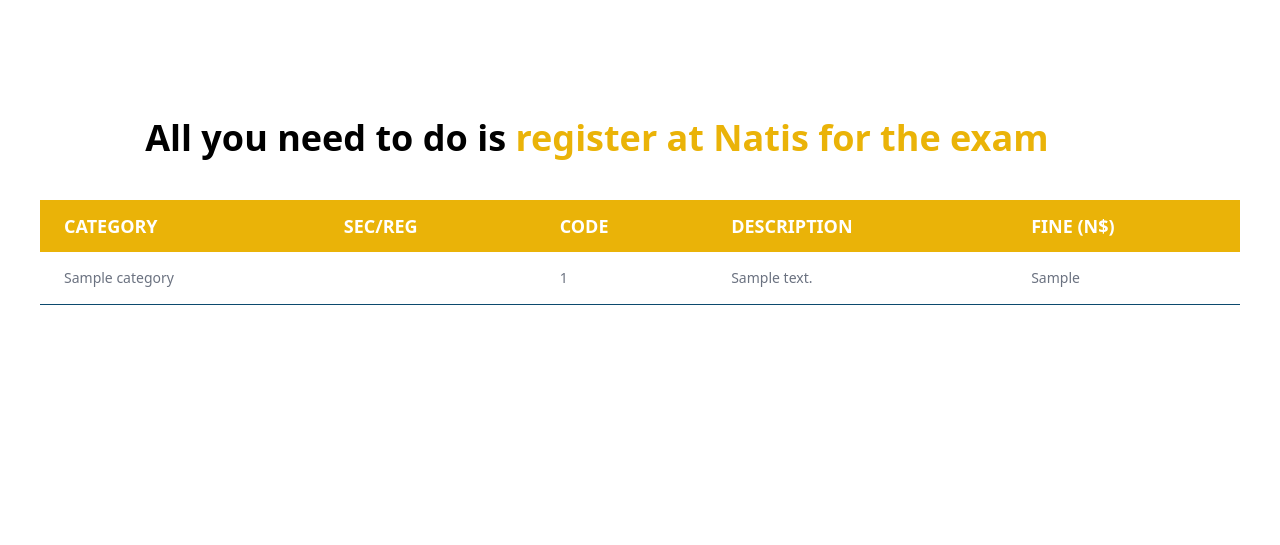
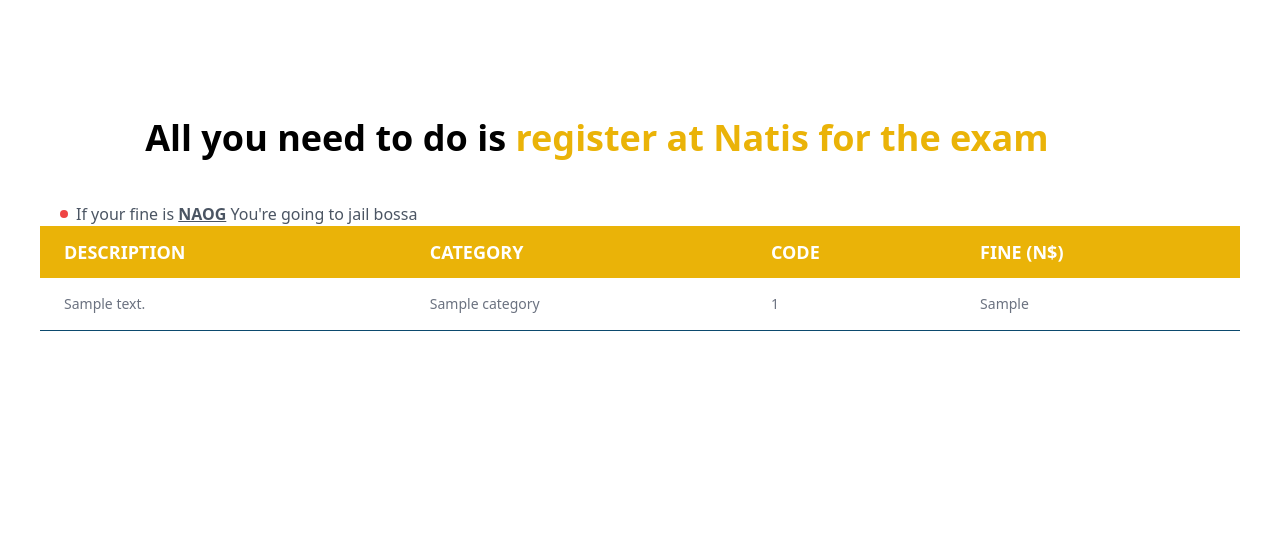
Before and after one commit to SakariaNdadi/natis, a Django app: page / in a window 1280 px wide. Shown: the part 161-706 px from the top of the page. Run offline with Django 5.2, Linux system fonts and the light colour scheme; tables that the repository leaves empty hold one stand-in row (values such as "Sample post"); some libraries are stand-ins or nearby versions.

Commit message:
code: separate table from index page

```diff
--- /dev/null
+++ b/templates/fine/table.html
@@ -0,0 +1,111 @@
+{% load static %}
+{% block extracss %}
+    <link rel="stylesheet" href="{% static 'css/datatables.css' %}" />
+    <link rel="stylesheet" href="{% static 'css/dataTables.min.css' %}">
+{% endblock extracss %}
+
+
+{% block extrajs %}
+    <script src="{% static 'js/charts.js' %}"></script>
+    <script src="{% static 'js/dataTables.min.js' %}"></script>
+{% endblock extrajs %}
+
+<div class="overflow-x-scroll md:block mt-10">
+    <fieldset>
+        <div class="inline-flex items-center pl-5">
+            <span class="size-2 inline-block bg-red-500 rounded-full me-2 dark:bg-red-500"></span>
+            <span class="text-gray-600 dark:text-neutral-400">If your fine is <u class="font-black">NAOG</u> You're
+                going to jail
+                bossa</span>
+        </div>
+    </fieldset>
+    <table id="myTable" class="display nowrap w-full text-sm text-left rtl:text-right text-gray-500 dark:text-gray-400">
+        <thead class="text-lg uppercase bg-yellow-500 dark:bg-gray-700 text-white">
+            <tr>
+                <th scope="col" class="px-6 py-3">Description</th>
+                <th scope="col" class="px-6 py-3">Category</th>
+                <th scope="col" class="px-6 py-3">Code</th>
+                <th scope="col" class="px-6 py-3">Fine (N$)</th>
+            </tr>
+        </thead>
+        <tbody>
+            {% for fine in fines %}
+                <tr
+                    class="odd:bg-white odd:dark:bg-gray-900 even:bg-gray-50 even:dark:bg-gray-800 border-b border-sky-900 dark:border-gray-700">
+                    <td class="px-6 py-4">{{ fine.description }}</td>
+                    <td class="px-6 py-4">{{ fine.category }}</td>
+                    <td class="px-6 py-4">{{ fine.code }}</td>
+                    <td class="px-6 py-4">{{ fine.fine }}</td>
+                </tr>
+            {% endfor %}
+        </tbody>
+    </table>
+</div>
+
+<script>
+    let table = new DataTable('#myTable', {
+        searching: true,
+        pageLength: 100,
+        lengthChange: false,
+        stateSave: true,
+        scrollCollapse: true,
+        scroller: true,
+        scrollY: 200,
+        keys: true,
+        responsive: true,
+
+        order: [[1, 'asc']],
+        rowGroup: {
+            dataSrc: 1
+        },
+
+        responsive: {
+            details: {
+                display: DataTable.Responsive.display.modal({
+                    header: function (row) {
+                        let data = row.data();
+                        return ``;
+                    }
+                }),
+                renderer: function (api, rowIdx) {
+                    let data = api
+                        .columns()
+                        .indexes()
+                        .map(colIdx => {
+                            let column = api.column(colIdx);
+                            return `
+                                <tr class="border-b">
+                                    <td class="px-4 py-2 font-medium text-gray-700 font-black">${column.header().innerText}:</td>
+                                    <td class="px-4 py-2 text-gray-900">${api.cell(rowIdx, colIdx).data()}</td>
+                                </tr>
+                            `;
+                        })
+                        .join('');
+
+                    return `
+                        <div class="p-4 bg-white rounded-lg shadow-md">
+                            <table class="w-full border-collapse grid-col-1">${data}</table>
+                        </div>
+                    `;
+                }
+            }
+        }
+        ,
+
+        columnDefs: [
+            {
+                target: 1,
+                // visible: false,
+                // sortable: false,
+                searchable: true
+            },
+            {
+                target: 3,
+                // visible: false,
+                sortable: false,
+                // searchable: false
+            },
+        ]
+    });
+
+</script>
--- a/templates/pages/index.html
+++ b/templates/pages/index.html
@@ -1,17 +1,6 @@
 {% extends '_base.html' %}
 {% load static %}
 {% block title %}NatisMock{% endblock title %}
-
-{% block extracss %}
-    <link rel="stylesheet" href="{% static 'css/datatables.css' %}" />
-    <link rel="stylesheet" href="{% static 'css/dataTables.min.css' %}">
-{% endblock extracss %}
-
-
-{% block extrajs %}
-    <script src="{% static 'js/charts.js' %}"></script>
-    <script src="{% static 'js/dataTables.min.js' %}"></script>
-{% endblock extrajs %}
 
 {% block content %}
 
@@ -84,69 +73,14 @@
         </ol>
     </div>
 
-<!-- Tickets -->
-    <div class="overflow-x-scroll md:block mt-10">
-        <table id="myTable" class="display nowrap w-full text-sm text-left rtl:text-right text-gray-500 dark:text-gray-400">
-            <thead class="text-lg uppercase bg-yellow-500 dark:bg-gray-700 text-white">
-                <tr>
-                    <th scope="col" class="px-6 py-3">Category</th>
-                    <th scope="col" class="px-6 py-3">SEC/REG</th>
-                    <th scope="col" class="px-6 py-3">Code</th>
-                    <th scope="col" class="px-6 py-3">Description</th>
-                    <th scope="col" class="px-6 py-3">Fine (N$)</th>
-                </tr>
-            </thead>
-            <tbody>
-                {% for fine in fines %}
-                    <tr
-                        class="odd:bg-white odd:dark:bg-gray-900 even:bg-gray-50 even:dark:bg-gray-800 border-b border-sky-900 dark:border-gray-700">
-                        <td class="px-6 py-4">{{ fine.category }}</td>
-                        <td class="px-6 py-4"></td>
-                        <td class="px-6 py-4">{{ fine.code }}</td>
-                        <td class="px-6 py-4">{{ fine.description }}</td>
-                        <td class="px-6 py-4">{{ fine.fine }}</td>
-                    </tr>
-                {% endfor %}
-            </tbody>
-        </table>
-    </div>
-<!-- Tickets End -->
+<!-- Tickets table -->
+    {% include 'fine/table.html' %}
+<!-- Tickets table End -->
 
 
 
 {% endblock content %}
 
 {% block scripts %}
-    <script>
-        let table = new DataTable('#myTable', {
-            searching: true,
-            pageLength: 10,
-            lengthChange: false,
-            stateSave: true,
-            scrollCollapse: true,
-            scroller: true,
-            scrollY: 200,
 
-            order: [[0, 'asc']],
-            rowGroup: {
-                dataSrc: 0
-            },
-
-            columnDefs: [
-                {
-                    target: 1,
-                // visible: false,
-                // sortable: false,
-                    searchable: false
-                },
-                {
-                    target: 3,
-                // visible: false,
-                    sortable: false,
-                // searchable: false
-                },
-            ]
-        });
-
-    </script>
 {% endblock scripts %}
```
